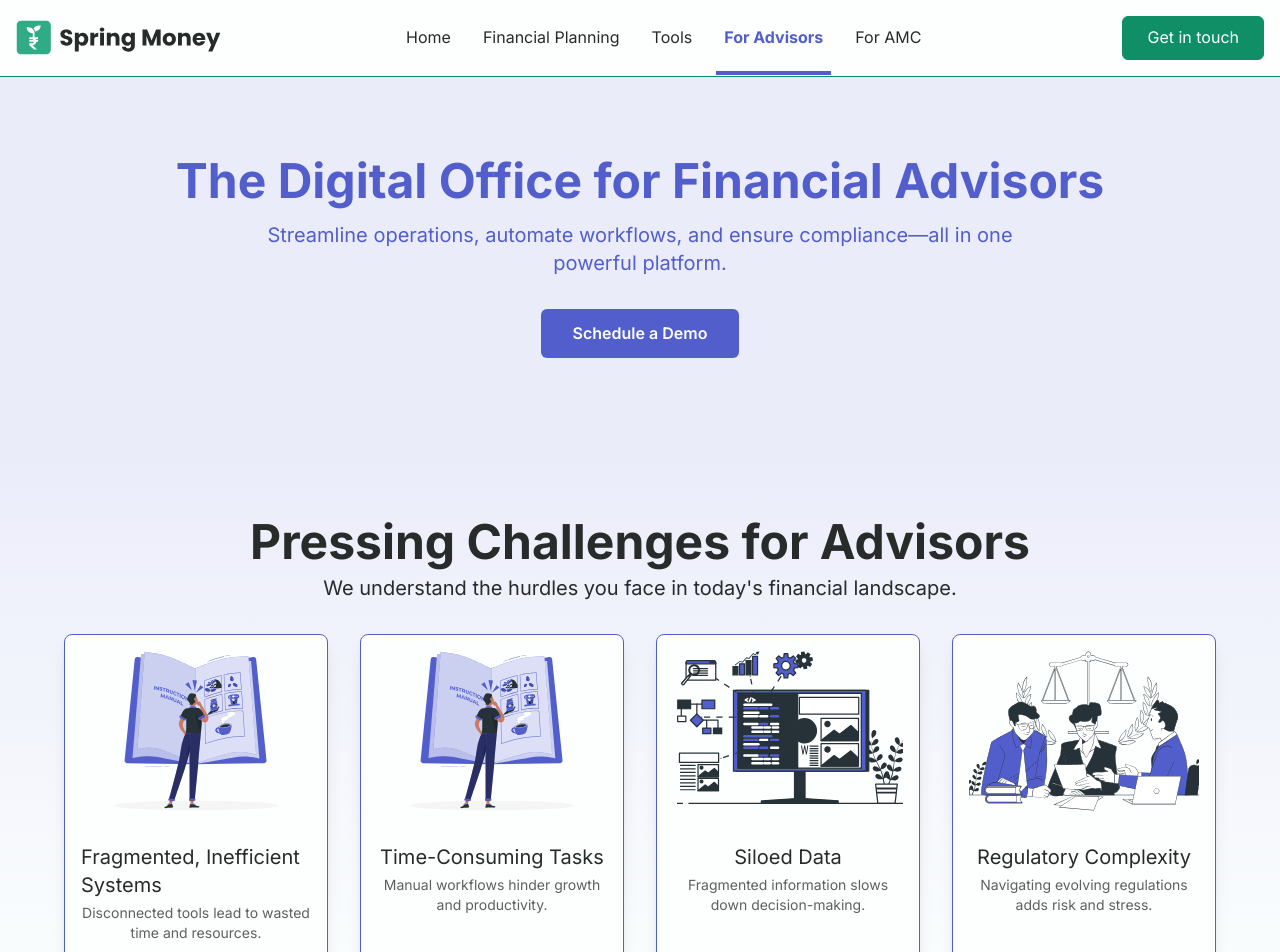
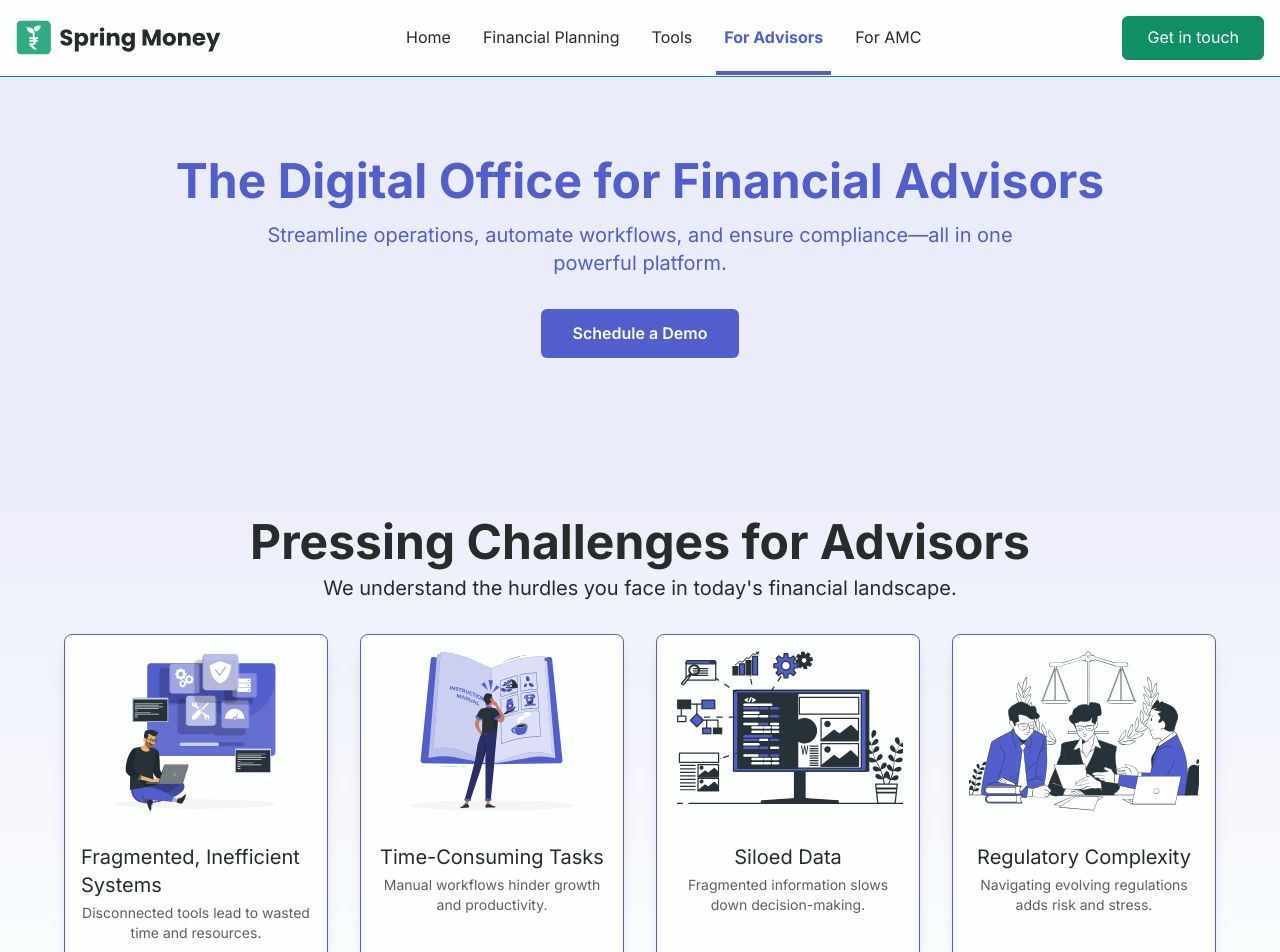
Before and after one commit to sahil01718/spring-website-revamp, a Next.js app: page /for-ria in a window 1280 px wide. Shown: the top 952 px of the page. Built offline with nearby package versions, Linux system fonts and the light colour scheme.

Commit message:
changed ria card image

```diff
--- a/app/for-ria/page.tsx
+++ b/app/for-ria/page.tsx
@@ -190,7 +190,7 @@ export default function ForRiaPage() {
         </h2>
         <div className="grid grid-cols-1 md:grid-cols-4 gap-8 max-w-screen-xl">
           <InfoCard
-            imageSrc="/for-ria/rafiki.svg"
+            imageSrc="/for-ria/rafiki3.svg"
             title="Fragmented, Inefficient Systems"
             description="Disconnected tools lead to wasted time and resources."
           />
```
Also changed, not shown: public/for-ria/rafiki3.svg (added).
